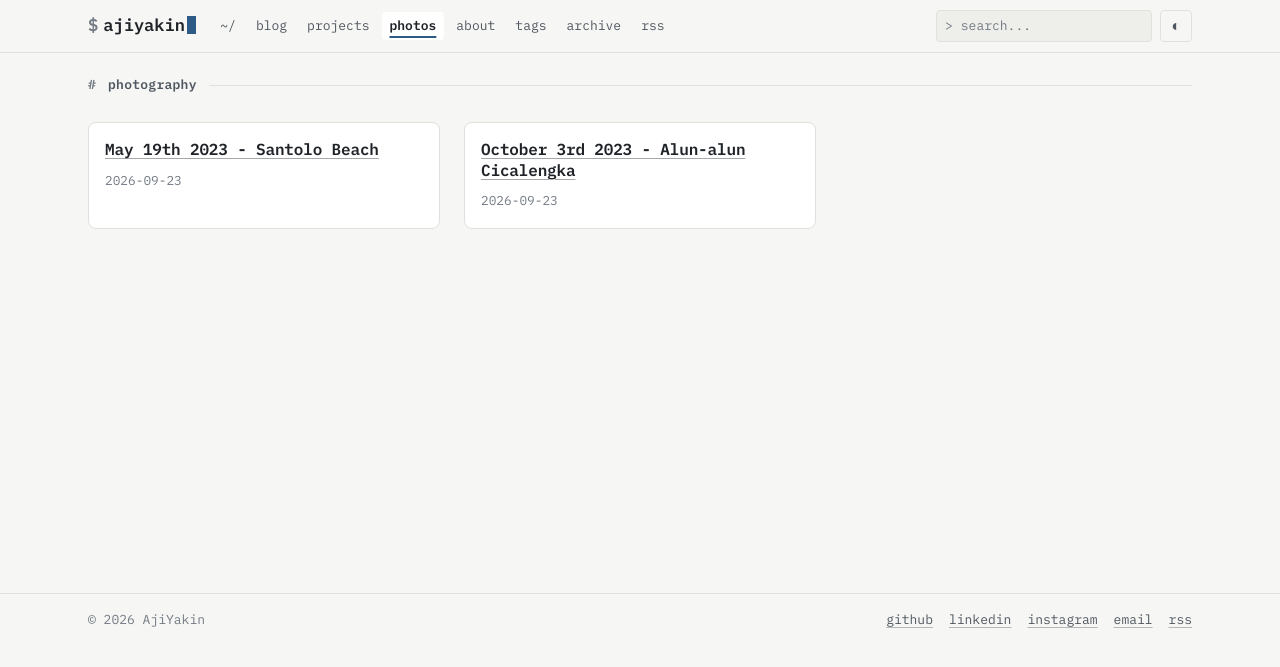
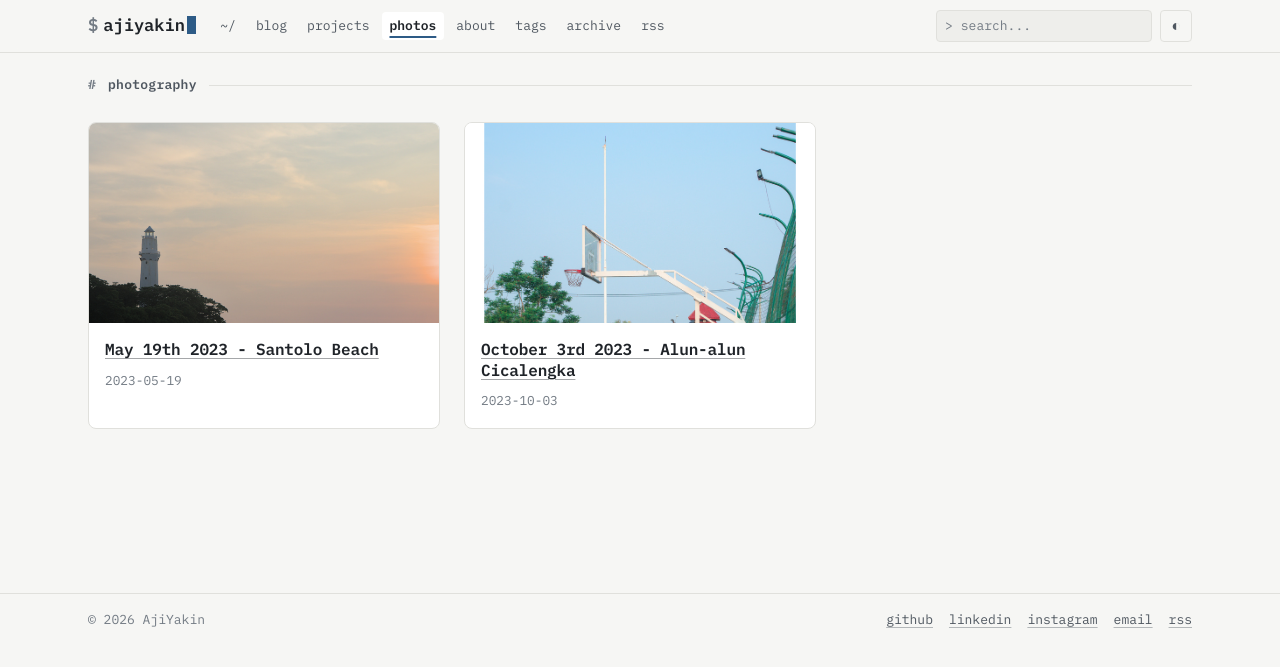
Before and after one commit to theikalman/theikalman.github.io, a Jekyll site: the page built from _pages/photography.md, in a window 1280 px wide. Shown: the top 667 px of the page. Built offline with Jekyll 4.4.1, drawn with Linux system fonts in a browser that asks for light colours.

Commit message:
fix(photography): add date and cover image to entries
Entries had no date, so they showed the build time, and no image, so
the gallery cards rendered without a thumbnail.

```diff
--- a/_photography/May-19th-2023.md
+++ b/_photography/May-19th-2023.md
@@ -1,6 +1,8 @@
 ---
 title: "May 19th 2023 - Santolo Beach"
 author: AjiYakin
+date: 2023-05-19
+image: /postimages/santolo_lighthouse.jpg
 ---
 
 Today I go with my *uncle* to [Santolo Beach](https://maps.app.goo.gl/MAnPv5793LjFGwJg6)
--- a/_photography/Oct-03rd-2023.md
+++ b/_photography/Oct-03rd-2023.md
@@ -1,6 +1,8 @@
 ---
 title: "October 3rd 2023 - Alun-alun Cicalengka"
 author: AjiYakin
+date: 2023-10-03
+image: /postimages/oct-3rd-2023-alun-alun-cicalengka-01.jpg
 ---
 
 I have a thought of doing 30-days-take-photo challange and this is actually the 3rd day since I started the first day at 1st October. It was good and now I am trying to continue. Most of the pictures is on my instagram.
```
